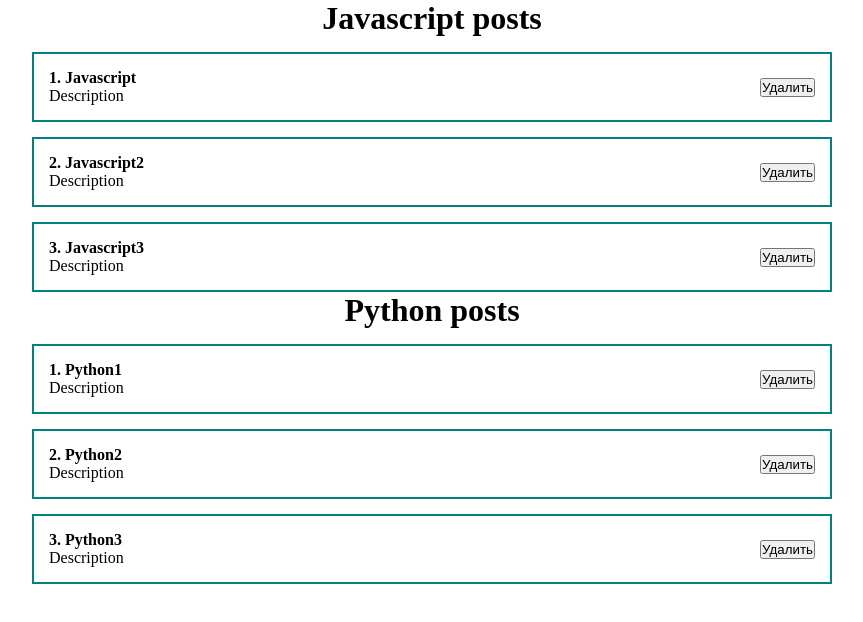
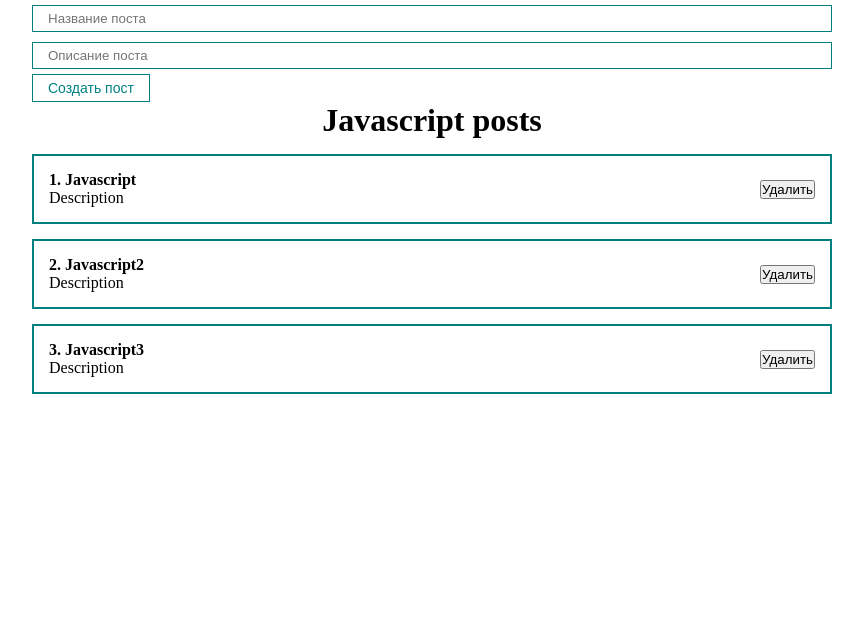
Before and after one commit to Exctues/react-pracitce, a React (Create React App) app: page / in a window 1280 px wide. Shown: the top 622 px of the page, without its empty margins (208-1071 px from the left). Built offline with nearby package versions, Linux system fonts and the light colour scheme.

Commit message:
add ability to add new posts

```diff
--- a/src/App.js
+++ b/src/App.js
@@ -1,23 +1,49 @@
-import React, {useState} from 'react'
+import React, {useRef, useState} from 'react'
 import './styles/App.css'
 import PostList from "./components/PostList";
+import MyButton from "./components/UI/button/MyButton";
+import MyInput from "./components/UI/input/MyInput";
 
 function App() {
-    const [postsJS, setPostsJS] = useState([
+    const [posts, setPosts] = useState([
         {id: 1, title: 'Javascript', body: 'Description'},
         {id: 2, title: 'Javascript2', body: 'Description'},
         {id: 3, title: 'Javascript3', body: 'Description'}
     ])
+    const [title, setTitle] = useState("")
+    const [body, setBody] = useState("")
 
-    const [postsPython, setPostsPython] = useState([
-        {id: 1, title: 'Python1', body: 'Description'},
-        {id: 2, title: 'Python2', body: 'Description'},
-        {id: 3, title: 'Python3', body: 'Description'}
-    ])
+
+    const addNewPost = (e) => {
+        e.preventDefault();
+        const newPost = {
+            id: Date.now(),
+            title,
+            body
+        }
+        setPosts([...posts, newPost])
+        setTitle('')
+        setBody('')
+    }
+
     return (
         <div className="App">
-            <PostList posts={postsJS} title="Javascript posts"/>
-            <PostList posts={postsPython} title="Python posts"/>
+            <from>
+                <MyInput
+                    value={title}
+                    onChange={e => setTitle(e.target.value)}
+                    type="text"
+                    placeholder="Название поста"
+                />
+                <MyInput
+                    value={body}
+                    onChange={e => setBody(e.target.value)}
+                    type="text"
+                    placeholder="Описание поста"
+                />
+                <MyButton onClick={addNewPost}>Создать пост</MyButton>
+            </from>
+            <PostList posts={posts} title="Javascript posts"/>
         </div>
     );
 }
--- a/src/components/PostItem.jsx
+++ b/src/components/PostItem.jsx
@@ -5,7 +5,7 @@
         <div>
             <div className="post">
                 <div className="post__content">
-                    <strong>{props.post.id}. {props.post.title}</strong>
+                    <strong>{props.number}. {props.post.title}</strong>
                     <div>
                         {props.post.body}
                     </div>
--- a/src/components/PostList.jsx
+++ b/src/components/PostList.jsx
@@ -7,7 +7,7 @@
             <h1 style={{textAlign: 'center'}}>
                 {title}
             </h1>
-            {posts.map(post => <PostItem post={post} key={post.id}/>)}
+            {posts.map((post, index) => <PostItem number={index + 1} post={post} key={post.id}/>)}
         </div>
     );
 };
--- /dev/null
+++ b/src/components/UI/button/MyButton.jsx
@@ -0,0 +1,12 @@
+import React from 'react';
+import classes from './MyButton.module.css'
+
+const MyButton = ({children, ...props}) => {
+    return (
+        <button {...props} className={classes.myBtn}>
+            {children}
+        </button>
+    );
+};
+
+export default MyButton;
--- /dev/null
+++ b/src/components/UI/button/MyButton.module.css
@@ -0,0 +1,8 @@
+.myBtn {
+    padding: 5px 15px;
+    color: teal;
+    font-size: 14px;
+    background: transparent;
+    border: 1px solid teal;
+    cursor: pointer;
+}
--- /dev/null
+++ b/src/components/UI/input/MyInput.jsx
@@ -0,0 +1,8 @@
+import React from 'react';
+import classes from './MyInput.module.css'
+
+const MyInput = React.forwardRef((props, ref) => {
+    return (<input ref={ref} className={classes.myInput} {...props} />);
+});
+
+export default MyInput;
--- /dev/null
+++ b/src/components/UI/input/MyInput.module.css
@@ -0,0 +1,6 @@
+.myInput{
+    width: 100%;
+    padding: 5px 15px;
+    margin: 5px 0;
+    border: 1px solid teal;
+}
```
